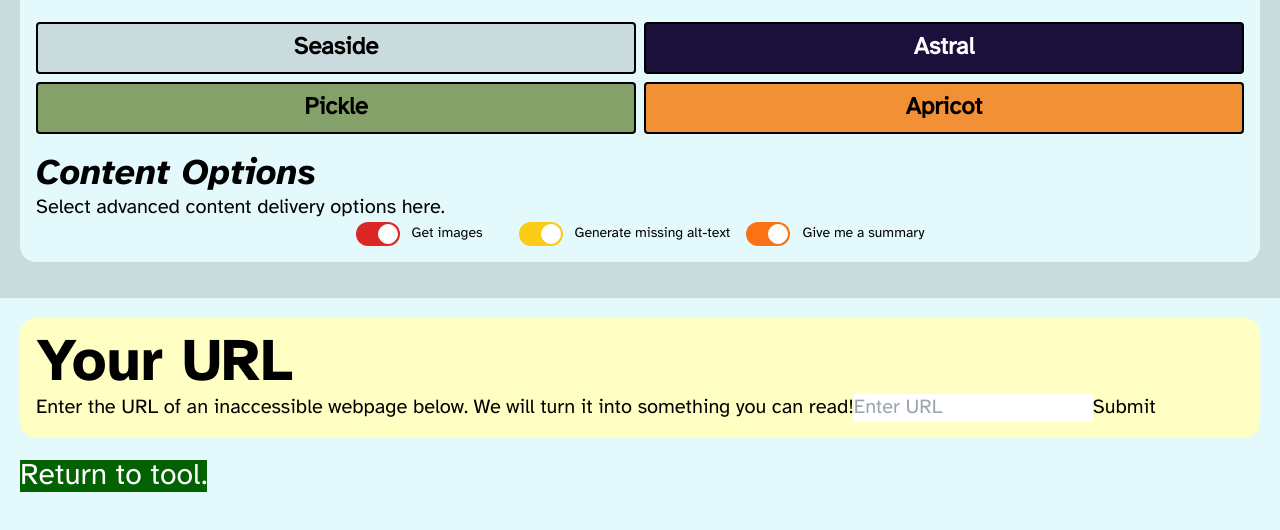
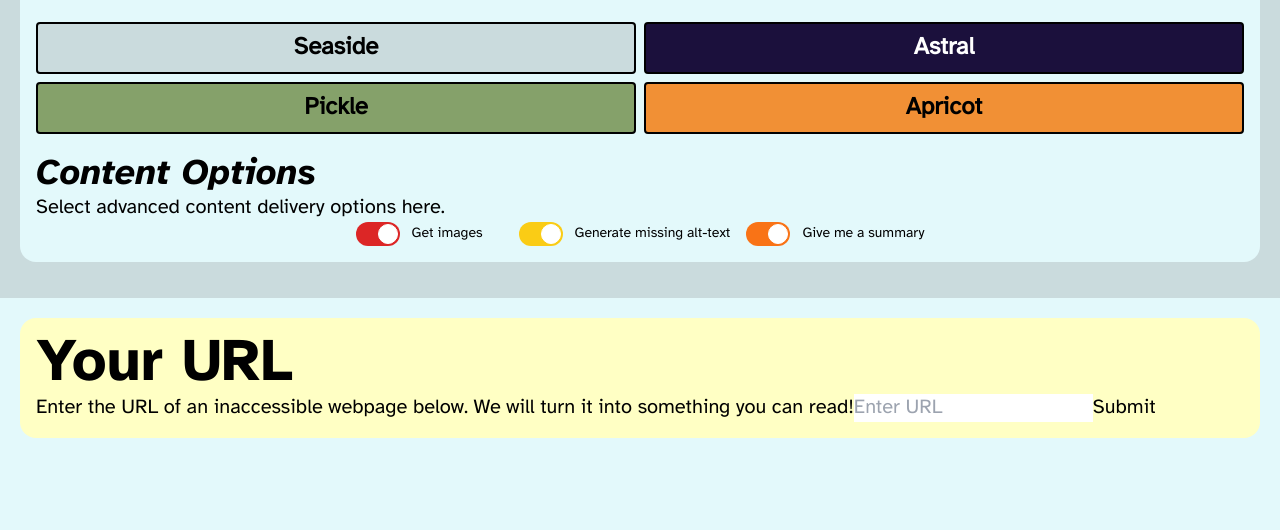
Before and after one commit to jwagn037/CSI-4900-Web-Accessibility-Scraping-Application, an Angular app in the folder frontend/WASA-frontend/: page / in a window 1280 px wide. Shown: the part 574-1104 px from the top of the page. Built offline with nearby package versions, Linux system fonts and the light colour scheme.

Commit message:
Hide 'back to tool' until a URL is succesfully submitted

```diff
--- a/frontend/WASA-frontend/src/app/dynamic-article/dynamic-article.component.html
+++ b/frontend/WASA-frontend/src/app/dynamic-article/dynamic-article.component.html
@@ -10,5 +10,5 @@
             <p class="text-xl leading-loose mb-4 hover:underline underline-offset-8"*ngSwitchDefault>{{ line[1] }}</p>
         </ng-container>
     </div>
-    <a href="#urlSubmissionField" class="text-3xl hover:underline underline-offset-6 highlight" [ngClass]="themeClass">Return to tool.</a>
+    <a *ngIf="this.htmlList.length>0" href="#urlSubmissionField" class="text-3xl hover:underline underline-offset-6 highlight" [ngClass]="themeClass">Return to tool.</a>
 </div>
--- a/frontend/WASA-frontend/src/app/url-submission-form/url-submission-form.component.ts
+++ b/frontend/WASA-frontend/src/app/url-submission-form/url-submission-form.component.ts
@@ -14,7 +14,7 @@ import { NgClass } from '@angular/common';
 })
 
 export class UrlSubmissionFormComponent {
-  @Input() themeClass:string = ''; // from landing component
+  @Input() themeClass:string = '';
 
   userUrl : string = "";
 
```
